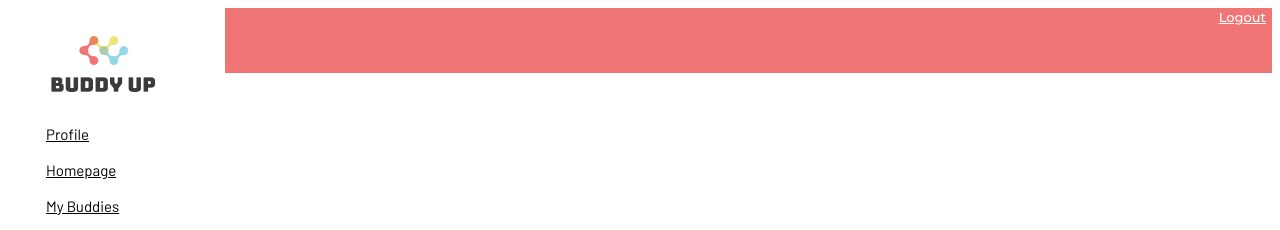
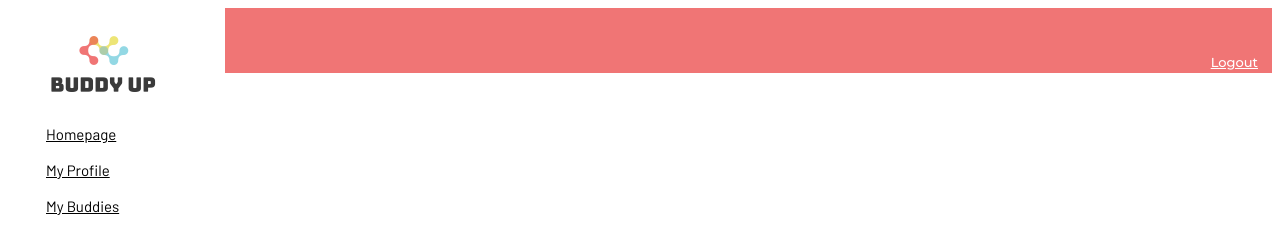
Before and after one commit to yx0555/BuddyUp, a Vue app: page /home in a window 1280 px wide. Shown: the top 230 px of the page. Built offline with nearby package versions, Linux system fonts and the light colour scheme; no server answers; sample sign-in values are in the browser's storage.

Commit message:
reorganised side bar, reposition logout button

```diff
--- a/src/components/Logout.vue
+++ b/src/components/Logout.vue
@@ -45,6 +45,8 @@ export default {
   background-color: #f07575;
   border: none;
   text-decoration: underline;
+  margin-top: 45px;
+  margin-right: 8px;
 }
 
 </style>
--- a/src/components/SideBar.vue
+++ b/src/components/SideBar.vue
@@ -5,10 +5,10 @@
                 <img id="logo" src="@/assets/BuddyUpLogo.png" alt="Logo" />
             </ul>
             <ul>
-                <button id="myprofilebtn" @click="goToProfile()" >Profile</button>
+                <button id="homepagebtn" @click="goToHome()">Homepage</button>
             </ul>
             <ul>
-                <button id="homepagebtn" @click="goToHome()">Homepage</button>
+                <button id="myprofilebtn" @click="goToProfile()" >My Profile</button>
             </ul>
             <ul>
                 <button id="mybuddiesbtn" @click="goToMyBuddies()">My Buddies</button>
@@ -29,11 +29,11 @@
 export default {
     name: "SideBar",
     methods: {
+        goToHome() {
+        this.$router.push("/home");
+        },
         goToProfile() {
         this.$router.push("/profile");
-        },
-        goToHome() {
-        this.$router.push("/home");
         },
         goToMyBuddies() {
         this.$router.push("/mybuddies");
```
